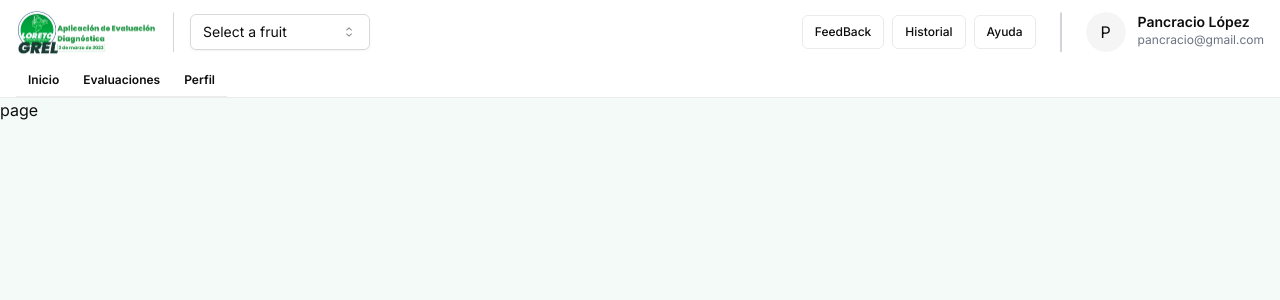
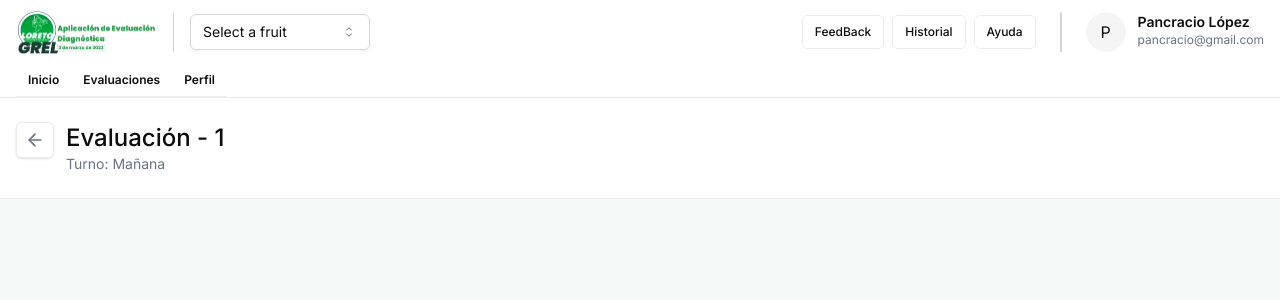
Before and after one commit to daylerjeff199906/template-eva, a Next.js app: page /teacher/evaluations/new/1 in a window 1280 px wide. Shown: the top 300 px of the page. Built offline with nearby package versions, Linux system fonts and the light colour scheme.

Commit message:
feat: creatye details evaluation teacher

```diff
--- a/src/app/(panel)/teacher/evaluations/new/[id]/page.tsx
+++ b/src/app/(panel)/teacher/evaluations/new/[id]/page.tsx
@@ -1,3 +1,5 @@
+import { EvaluacionRender } from '@/modules/teacher'
+
 interface Props {
   params: {
     id: string
@@ -6,5 +8,5 @@ interface Props {
 
 export default function Page(props: Props) {
   const { id } = props.params
-  return <div>page</div>
+  return <EvaluacionRender title={id} />
 }
--- a/src/modules/teacher/index.ts
+++ b/src/modules/teacher/index.ts
@@ -1 +1,2 @@
 export * from './components'
+export * from './page'
--- a/src/modules/teacher/page/EvaluacionRender/EvaluacionRender.tsx
+++ b/src/modules/teacher/page/EvaluacionRender/EvaluacionRender.tsx
@@ -1,10 +1,16 @@
 import { HeaderSection } from '@/modules/core'
 
-export default function EvaluacionRender() {
+interface IProps {
+  //next change type data
+  title: string
+}
+
+export const EvaluacionRender = (props: IProps) => {
+  const { title } = props
   return (
     <main>
       <HeaderSection
-        title="Matemática - 5to A"
+        title={`Evaluación - ${title}`}
         subtitle="Turno: Mañana"
         disableAddButton
         showBackButton
--- a/src/modules/teacher/page/index.ts
+++ b/src/modules/teacher/page/index.ts
@@ -0,0 +1,3 @@
+import { EvaluacionRender } from './EvaluacionRender/EvaluacionRender'
+
+export { EvaluacionRender }
```
